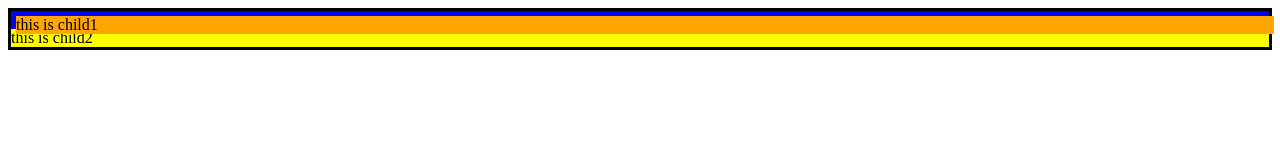
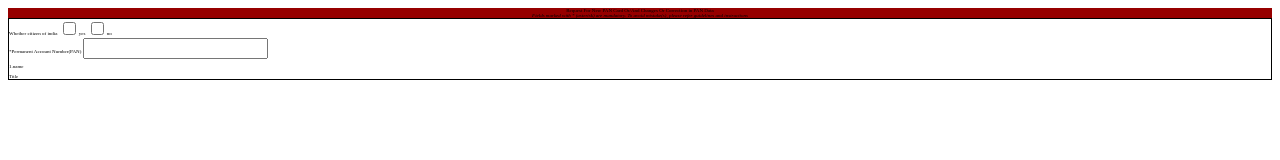
Before and after one commit to Vinitharam16/githublearning, a plain HTML site: page ASESSMENT2/index.html in a window 1280 px wide. Drawn offline with Linux system fonts and the light colour scheme.

Commit message:
new pan card

```diff
--- a/ASESSMENT2/index.html
+++ b/ASESSMENT2/index.html
@@ -3,34 +3,50 @@
 
 <head>
     <meta charset="UTF-8">
-    <title>My frist webpage</title>
+    <title>PAN CARD</title>
 
 </head>
 <style>
-    .parent{
-        background-color: blue;
-        border: 3px solid black;
+    .pflex{
+        display:flex;
+        flex-direction: column;
+        text-align: center;
     }
-    .child1{
-        background-color: orange;
-        top:5px;
-        left: 5px;
-        position: relative;
+    .pflex>div{
+        background-color: rgb(151, 0, 0);
     }
-    .child2{
-        background-color: yellow;
-        top: 5px;
-        left: 5px;
+    .main{
+        display: flex;
+        display: block;
+        font-size: 5px;
+        border: 1px solid black;
+    }
+    .main>div{
+        background-color: rgb(250, 195, 176);
+    }
 
-    }
 </style>
 <body>
     <form>
-     <div class="parent">
-        <div class="child1">this is child1</div>
-            <div class="child2">this is child2</div>
+        <section class="pflex">
+            <div style="font-size: 5px;  position: relative;">Request For New PAN Card Or/And Changes Or Correction in PAN Data</div>
+            <div style="font-size: 5px;position: relative;"><i>Fields marked with * (asterisk) are mandatory. To avoid mistake(s), please refer guidelines and instructions</i></div>
+        </section>
 
-     </div>
+        <section class="main">
+            <label for="citizen">Whether citizen of india</label>
+            <input type="checkbox" id="checkbox" name="checkbox">yes
+            <input type="checkbox" id="checkbox" name="checkbox">no<br>
+            <label for="text">*Permanent Account Number(PAN)</label>
+            <input type="text"><br>
+            <p>1.name</p>
+            <label for="text">Title</label>
+
+        </section>
+
+
+
+
     </form>
 </body>
 
```
